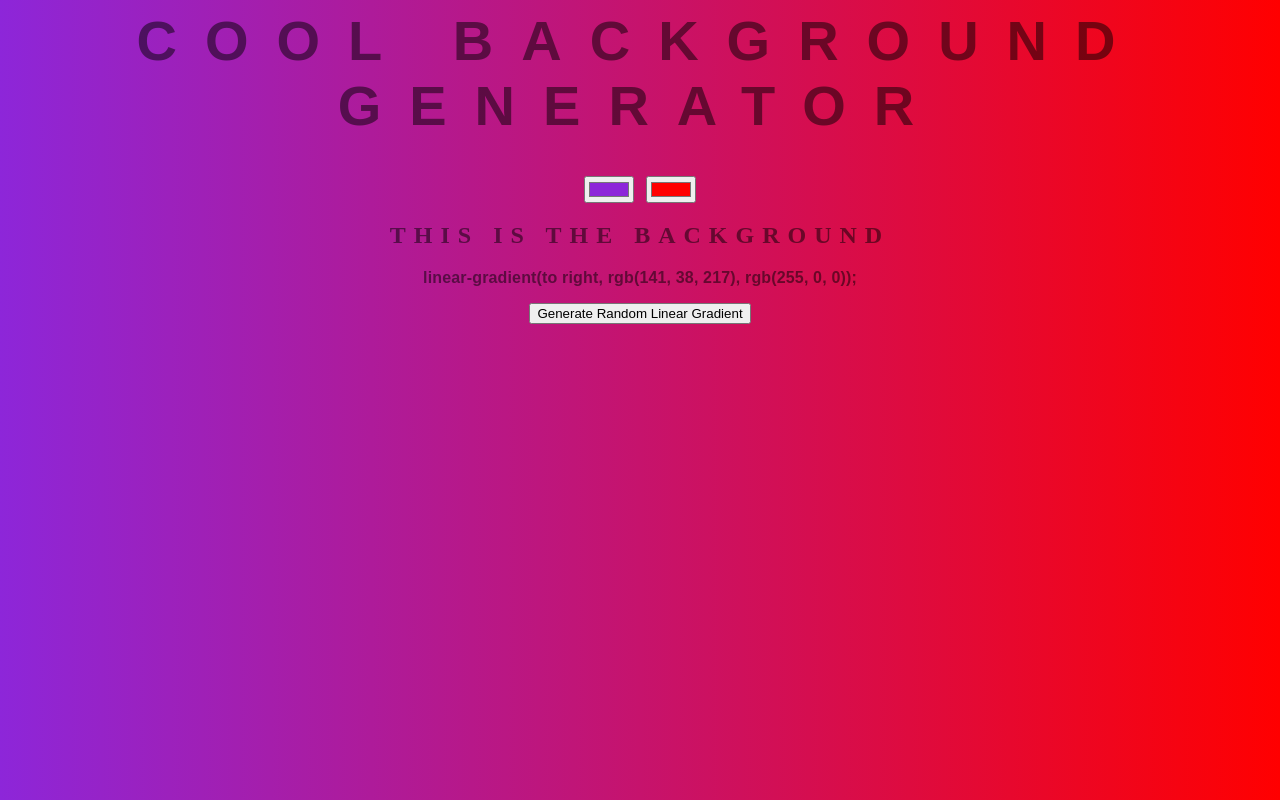
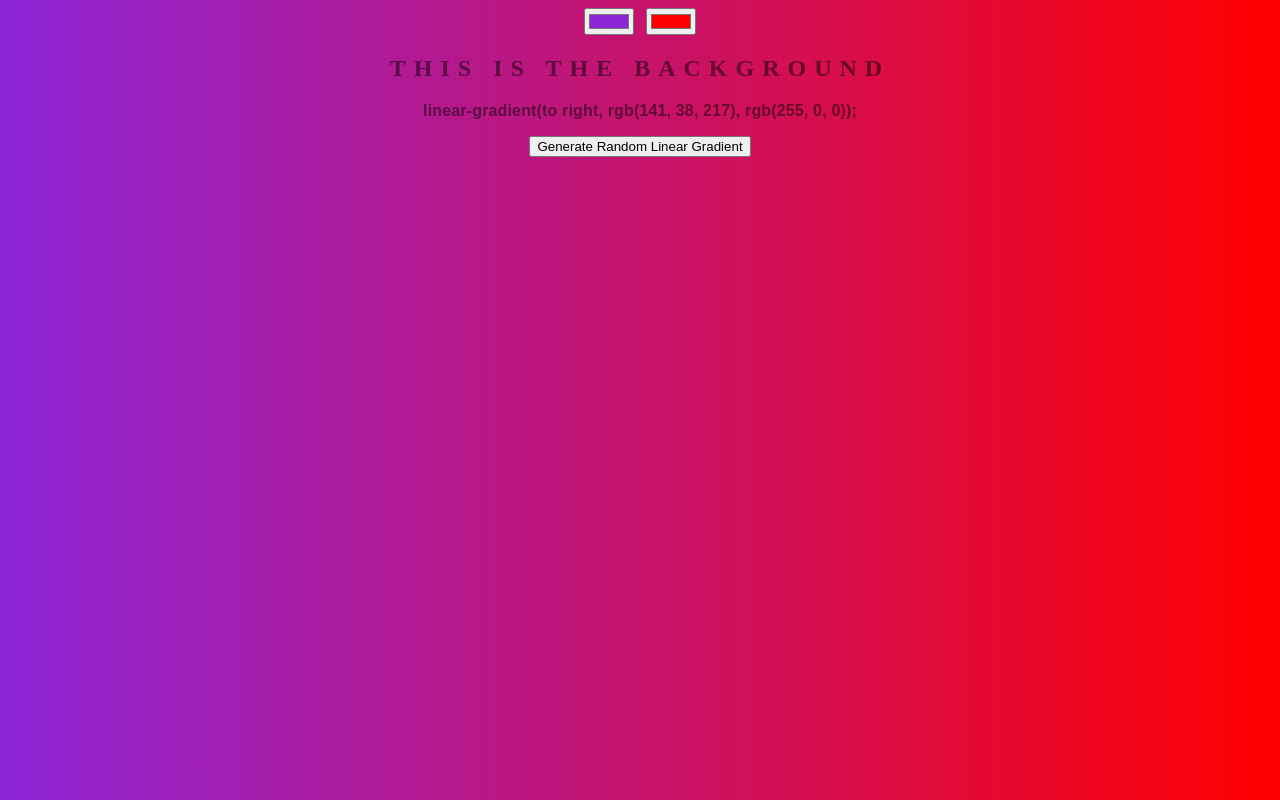
Before and after one commit to JerylDEv/background-generator, a plain HTML site: page index.html in a window 1280 px wide. Drawn offline with Linux system fonts and the light colour scheme.

Commit message:
delete h1

```diff
--- a/index.html
+++ b/index.html
@@ -7,7 +7,6 @@
     <link rel="stylesheet" href="./style.css" />
   </head>
   <body id="gradient">
-    <h1>COOL BACKGROUND GENERATOR</h1>
     <!-- onInput="setGradient()" is not extensible -->
     <input
       class="color1"
```
